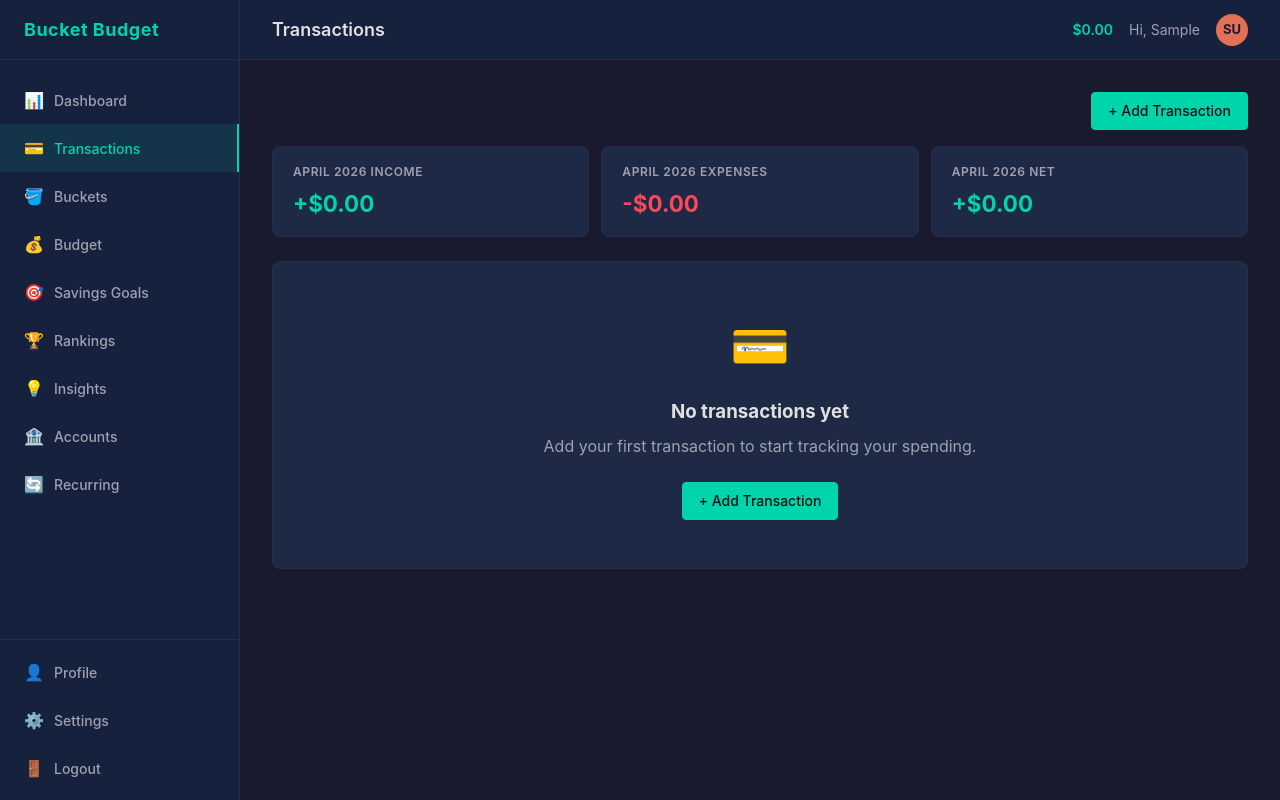
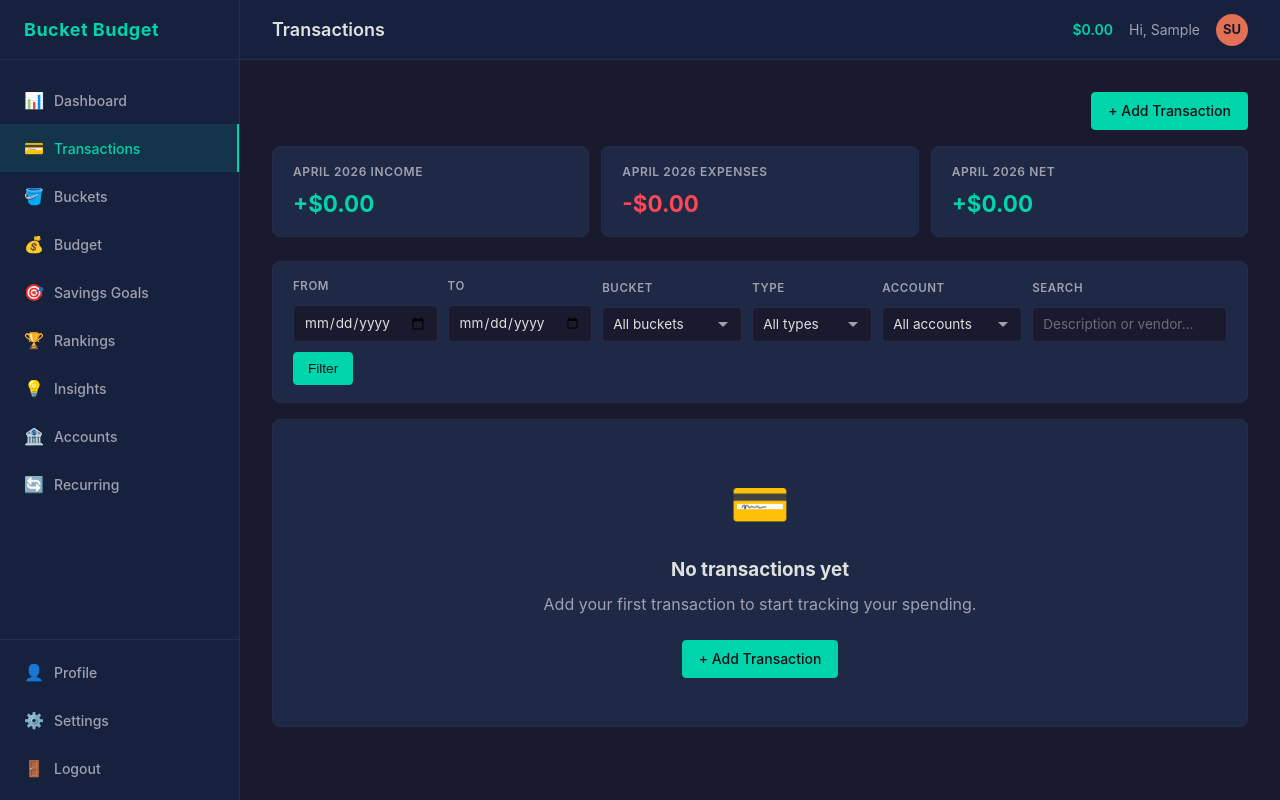
Before and after one commit to dsneed123/bucket-budget, a Django app: page /transactions/ in a window 1280 px wide. Run offline with Django 4.2, Linux system fonts and the light colour scheme; the visitor is signed in with stand-in values (Sample User, id 1); data comes from the database, SQL or seed files in the repository; data that the repository does not hold is empty.

Commit message:
Add transaction filters (#52)
Co-authored-by: dsneed123 <davissneed@Daviss-Mac-mini.local>

```diff
--- a/transactions/templates/transactions/transaction_list.html
+++ b/transactions/templates/transactions/transaction_list.html
@@ -23,6 +23,60 @@
             {% if net >= 0 %}+{% endif %}{{ net|currency:request.user.currency }}
         </div>
     </div>
+</div>
+
+{# Filter bar #}
+<div class="card" style="margin-bottom: 16px; padding: 16px 20px;">
+    <form method="get" action="">
+        <div style="display: flex; flex-wrap: wrap; gap: 10px; align-items: flex-end;">
+            <div style="display: flex; flex-direction: column; gap: 4px; min-width: 130px;">
+                <label style="font-size: 0.72rem; font-weight: 600; color: var(--text-secondary); text-transform: uppercase; letter-spacing: 0.05em;">From</label>
+                <input type="date" name="date_from" value="{{ filters.date_from }}" class="form-control" style="padding: 6px 10px; font-size: 0.85rem;">
+            </div>
+            <div style="display: flex; flex-direction: column; gap: 4px; min-width: 130px;">
+                <label style="font-size: 0.72rem; font-weight: 600; color: var(--text-secondary); text-transform: uppercase; letter-spacing: 0.05em;">To</label>
+                <input type="date" name="date_to" value="{{ filters.date_to }}" class="form-control" style="padding: 6px 10px; font-size: 0.85rem;">
+            </div>
+            <div style="display: flex; flex-direction: column; gap: 4px; min-width: 140px;">
+                <label style="font-size: 0.72rem; font-weight: 600; color: var(--text-secondary); text-transform: uppercase; letter-spacing: 0.05em;">Bucket</label>
+                <select name="bucket" class="form-control" style="padding: 6px 10px; font-size: 0.85rem;">
+                    <option value="">All buckets</option>
+                    {% for b in buckets %}
+                        <option value="{{ b.pk }}" {% if filters.bucket == b.pk|stringformat:"s" %}selected{% endif %}>{{ b.icon }} {{ b.name }}</option>
+                    {% endfor %}
+                </select>
+            </div>
+            <div style="display: flex; flex-direction: column; gap: 4px; min-width: 120px;">
+                <label style="font-size: 0.72rem; font-weight: 600; color: var(--text-secondary); text-transform: uppercase; letter-spacing: 0.05em;">Type</label>
+                <select name="type" class="form-control" style="padding: 6px 10px; font-size: 0.85rem;">
+                    <option value="" {% if not filters.type %}selected{% endif %}>All types</option>
+                    <option value="expense" {% if filters.type == 'expense' %}selected{% endif %}>Expense</option>
+                    <option value="income" {% if filters.type == 'income' %}selected{% endif %}>Income</option>
+                </select>
+            </div>
+            <div style="display: flex; flex-direction: column; gap: 4px; min-width: 140px;">
+                <label style="font-size: 0.72rem; font-weight: 600; color: var(--text-secondary); text-transform: uppercase; letter-spacing: 0.05em;">Account</label>
+                <select name="account" class="form-control" style="padding: 6px 10px; font-size: 0.85rem;">
+                    <option value="">All accounts</option>
+                    {% for acc in accounts %}
+                        <option value="{{ acc.pk }}" {% if filters.account == acc.pk|stringformat:"s" %}selected{% endif %}>{{ acc.name }}</option>
+                    {% endfor %}
+                </select>
+            </div>
+            <div style="display: flex; flex-direction: column; gap: 4px; flex: 1; min-width: 160px;">
+                <label style="font-size: 0.72rem; font-weight: 600; color: var(--text-secondary); text-transform: uppercase; letter-spacing: 0.05em;">Search</label>
+                <input type="text" name="search" value="{{ filters.search }}" placeholder="Description or vendor…" class="form-control" style="padding: 6px 10px; font-size: 0.85rem;">
+            </div>
+            <div style="display: flex; gap: 8px; align-items: flex-end; padding-bottom: 1px;">
+                <button type="submit" class="btn btn-primary" style="padding: 6px 14px; font-size: 0.85rem; white-space: nowrap;">
+                    Filter{% if active_filter_count %} <span style="display: inline-flex; align-items: center; justify-content: center; background: rgba(255,255,255,0.25); border-radius: 50%; width: 18px; height: 18px; font-size: 0.7rem; font-weight: 700; margin-left: 4px;">{{ active_filter_count }}</span>{% endif %}
+                </button>
+                {% if active_filter_count %}
+                    <a href="{% url 'transaction_list' %}" class="btn" style="padding: 6px 14px; font-size: 0.85rem; white-space: nowrap;">Clear</a>
+                {% endif %}
+            </div>
+        </div>
+    </form>
 </div>
 
 {% if page_obj.object_list %}
@@ -66,7 +120,7 @@
 {% if page_obj.has_other_pages %}
 <div style="display: flex; align-items: center; justify-content: center; gap: 8px; margin-top: 20px;">
     {% if page_obj.has_previous %}
-        <a href="?page={{ page_obj.previous_page_number }}" class="btn" style="padding: 6px 14px; font-size: 0.85rem;">&larr; Prev</a>
+        <a href="?{% if filter_qs %}{{ filter_qs }}&{% endif %}page={{ page_obj.previous_page_number }}" class="btn" style="padding: 6px 14px; font-size: 0.85rem;">&larr; Prev</a>
     {% else %}
         <span class="btn" style="padding: 6px 14px; font-size: 0.85rem; opacity: 0.4; cursor: default;">&larr; Prev</span>
     {% endif %}
@@ -76,7 +130,7 @@
     </span>
 
     {% if page_obj.has_next %}
-        <a href="?page={{ page_obj.next_page_number }}" class="btn" style="padding: 6px 14px; font-size: 0.85rem;">Next &rarr;</a>
+        <a href="?{% if filter_qs %}{{ filter_qs }}&{% endif %}page={{ page_obj.next_page_number }}" class="btn" style="padding: 6px 14px; font-size: 0.85rem;">Next &rarr;</a>
     {% else %}
         <span class="btn" style="padding: 6px 14px; font-size: 0.85rem; opacity: 0.4; cursor: default;">Next &rarr;</span>
     {% endif %}
@@ -85,10 +139,17 @@
 
 {% else %}
 <div class="card" style="text-align: center; padding: 48px 24px;">
-    <div style="font-size: 3rem; margin-bottom: 16px;">💳</div>
-    <h3 style="color: var(--text-primary); margin-bottom: 8px;">No transactions yet</h3>
-    <p style="color: var(--text-secondary); margin-bottom: 24px;">Add your first transaction to start tracking your spending.</p>
-    <a href="{% url 'transaction_add' %}" class="btn btn-primary">+ Add Transaction</a>
+    {% if active_filter_count %}
+        <div style="font-size: 3rem; margin-bottom: 16px;">🔍</div>
+        <h3 style="color: var(--text-primary); margin-bottom: 8px;">No transactions match your filters</h3>
+        <p style="color: var(--text-secondary); margin-bottom: 24px;">Try adjusting or clearing your filters.</p>
+        <a href="{% url 'transaction_list' %}" class="btn">Clear Filters</a>
+    {% else %}
+        <div style="font-size: 3rem; margin-bottom: 16px;">💳</div>
+        <h3 style="color: var(--text-primary); margin-bottom: 8px;">No transactions yet</h3>
+        <p style="color: var(--text-secondary); margin-bottom: 24px;">Add your first transaction to start tracking your spending.</p>
+        <a href="{% url 'transaction_add' %}" class="btn btn-primary">+ Add Transaction</a>
+    {% endif %}
 </div>
 {% endif %}
 {% endblock %}
--- a/transactions/views.py
+++ b/transactions/views.py
@@ -1,9 +1,10 @@
 import datetime
 from decimal import Decimal, InvalidOperation
+from urllib.parse import urlencode
 
 from django.contrib.auth.decorators import login_required
 from django.core.paginator import Paginator
-from django.db.models import Sum
+from django.db.models import Q, Sum
 from django.shortcuts import render, redirect
 
 from banking.models import BankAccount
@@ -18,15 +19,69 @@ VALID_TRANSACTION_TYPES = [c[0] for c in Transaction.TRANSACTION_TYPE_CHOICES]
 def transaction_list(request):
     qs = Transaction.objects.filter(user=request.user).select_related('account', 'bucket')
 
+    # Extract filter params
+    date_from = request.GET.get('date_from', '').strip()
+    date_to = request.GET.get('date_to', '').strip()
+    bucket_id = request.GET.get('bucket', '').strip()
+    txn_type = request.GET.get('type', '').strip()
+    account_id = request.GET.get('account', '').strip()
+    search = request.GET.get('search', '').strip()
+
+    # Apply filters
+    if date_from:
+        try:
+            qs = qs.filter(date__gte=datetime.date.fromisoformat(date_from))
+        except ValueError:
+            date_from = ''
+    if date_to:
+        try:
+            qs = qs.filter(date__lte=datetime.date.fromisoformat(date_to))
+        except ValueError:
+            date_to = ''
+    if bucket_id:
+        qs = qs.filter(bucket_id=bucket_id)
+    if txn_type in ('expense', 'income'):
+        qs = qs.filter(transaction_type=txn_type)
+    else:
+        txn_type = ''
+    if account_id:
+        qs = qs.filter(account_id=account_id)
+    if search:
+        qs = qs.filter(Q(description__icontains=search) | Q(vendor__icontains=search))
+
+    active_filter_count = sum(bool(f) for f in [date_from, date_to, bucket_id, txn_type, account_id, search])
+
     paginator = Paginator(qs, 25)
     page_number = request.GET.get('page', 1)
     page_obj = paginator.get_page(page_number)
 
     today = datetime.date.today()
-    month_qs = qs.filter(date__year=today.year, date__month=today.month)
+    # Stats always reflect current month across all user transactions (unaffected by filters)
+    month_qs = Transaction.objects.filter(
+        user=request.user, date__year=today.year, date__month=today.month
+    )
     total_income = month_qs.filter(transaction_type='income').aggregate(s=Sum('amount'))['s'] or Decimal('0')
     total_expenses = month_qs.filter(transaction_type='expense').aggregate(s=Sum('amount'))['s'] or Decimal('0')
     net = total_income - total_expenses
+
+    # Build query string for pagination links (preserves active filters)
+    filter_params = {}
+    if date_from:
+        filter_params['date_from'] = date_from
+    if date_to:
+        filter_params['date_to'] = date_to
+    if bucket_id:
+        filter_params['bucket'] = bucket_id
+    if txn_type:
+        filter_params['type'] = txn_type
+    if account_id:
+        filter_params['account'] = account_id
+    if search:
+        filter_params['search'] = search
+    filter_qs = urlencode(filter_params)
+
+    buckets = Bucket.objects.filter(user=request.user, is_active=True).order_by('sort_order', 'name')
+    accounts = BankAccount.objects.filter(user=request.user, is_active=True).order_by('name')
 
     return render(request, 'transactions/transaction_list.html', {
         'page_obj': page_obj,
@@ -34,6 +89,18 @@ def transaction_list(request):
         'total_expenses': total_expenses,
         'net': net,
         'current_month': today.strftime('%B %Y'),
+        'buckets': buckets,
+        'accounts': accounts,
+        'filters': {
+            'date_from': date_from,
+            'date_to': date_to,
+            'bucket': bucket_id,
+            'type': txn_type,
+            'account': account_id,
+            'search': search,
+        },
+        'active_filter_count': active_filter_count,
+        'filter_qs': filter_qs,
     })
 
 
```
